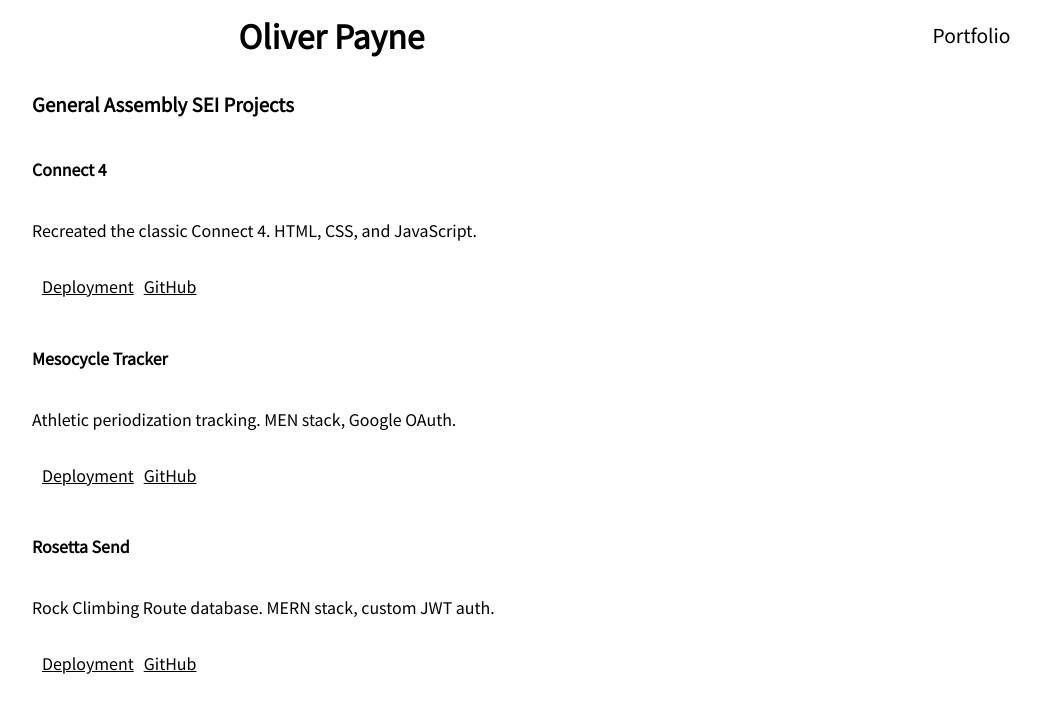
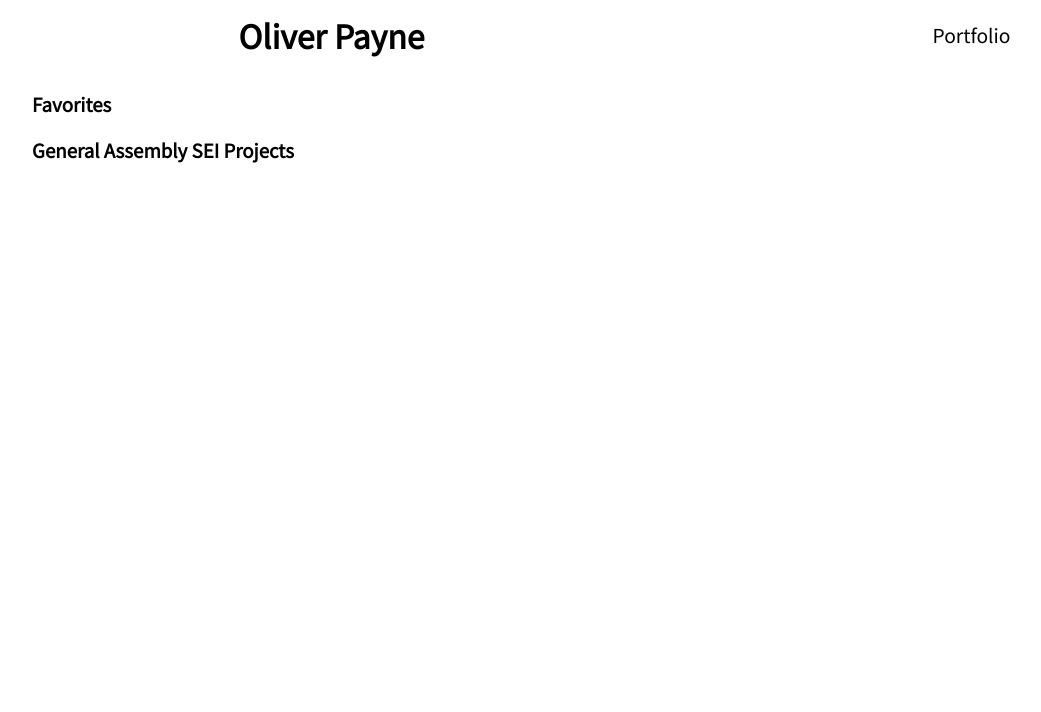
Before and after one commit to olliepayne/ollie-portfolio, a React (Create React App) app: page /portfolio in a window 1280 px wide. Shown: the top 712 px of the page, without its empty margins (8-1049 px from the left). Built offline with nearby package versions, Linux system fonts and the light colour scheme.

Commit message:
update portfolio entry presentation, incorporate new section component

```diff
--- a/src/pages/Portfolio/Portfolio.jsx
+++ b/src/pages/Portfolio/Portfolio.jsx
@@ -1,8 +1,6 @@
+import { useState } from 'react'
 import { Link } from 'react-router-dom'
 import CSS from './Portfolio.module.css'
-
-// add entry logic
-// create personal favorites, and other subsections
 
 const Entry = (props) => {
  const { name, description, links } = props
@@ -13,9 +11,33 @@ const Entry = (props) => {
    <p>{description}</p>
    <ul className={CSS.entryLinks}>
     {links.map((link, index) => (
-     <li><Link to={link.url}>{link.title}</Link></li>
+     <li key={link.url}><a href={link.url}>{link.title}</a></li>
     ))}
    </ul>
+  </div>
+ )
+}
+
+const Section = (props) => {
+ const { name, entries } = props
+ console.log(entries)
+
+ const [isOpen, setIsOpen] = useState(false)
+
+ const handleOpen = () => {
+  setIsOpen(!isOpen)
+ }
+
+ return (
+  <div>
+   <h3 onClick={handleOpen}>{name}</h3>
+   {isOpen &&
+    <>
+     {entries.map((entry) => (
+      <Entry key={entry.name} name={entry.name} description={entry.description} links={entry.links} />
+     ))}
+    </>
+   }
   </div>
  )
 }
@@ -23,10 +45,24 @@ const Entry = (props) => {
 const Portfolio = () => {
  return (
   <div className={CSS.page}>
-   <h3>General Assembly SEI Projects</h3>
-   <Entry name={"Connect 4"} description={"Recreated the classic Connect 4. HTML, CSS, and JavaScript."} links={[{ title: 'Deployment', url: '' }, { title: 'GitHub', url: '' }]} />
-   <Entry name={"Mesocycle Tracker"} description={"Athletic periodization tracking. MEN stack, Google OAuth."} links={[{ title: 'Deployment', url: '' }, { title: 'GitHub', url: '' }]} />
-   <Entry name={"Rosetta Send"} description={"Rock Climbing Route database. MERN stack, custom JWT auth."} links={[{ title: 'Deployment', url: '' }, { title: 'GitHub', url: '' }]} />
+   <Section
+    name={'Favorites'}
+    entries={
+     [
+      { name: 'Rosetta Send', description: 'Rock Climbing Route database. MERN stack, custom JWT auth.', links: [{ title: 'Deployment', url: 'https://blooming-retreat-36750.herokuapp.com/' }, { title: 'GitHub', url: 'https://github.com/olliepayne/rosetta-send-v2' }] }
+     ]
+    }
+   />
+   <Section
+    name={'General Assembly SEI Projects'}
+    entries={
+     [
+      { name: 'Connect 4', description: 'Recreated the classic Connect 4. HTML, CSS, and JavaScript.', links: [{ title: 'Deployment', url: 'https://opconnect4.surge.sh/' }, { title: 'GitHub', url: 'https://github.com/olliepayne/connect-four' }] },
+      { name: 'Mesocycle Tracker', description: 'Athletic periodization tracking. MEN stack, Google OAuth.', links: [{ title: 'Deployment', url: 'https://quiet-thicket-74088.herokuapp.com/' }, { title: 'GitHub', url: 'https://github.com/olliepayne/unit-2-project/blob/main/README.md' }] },
+      { name: 'Rosetta Send', description: 'Rock Climbing Route database. MERN stack, custom JWT auth.', links: [{ title: 'Deployment', url: 'https://blooming-retreat-36750.herokuapp.com/' }, { title: 'GitHub', url: 'https://github.com/olliepayne/rosetta-send-v2' }] }
+     ]
+    }
+   />
   </div>
  )
 }
```
Also changed, not shown: 1 other file (tests, documents, lock files or other folders).
